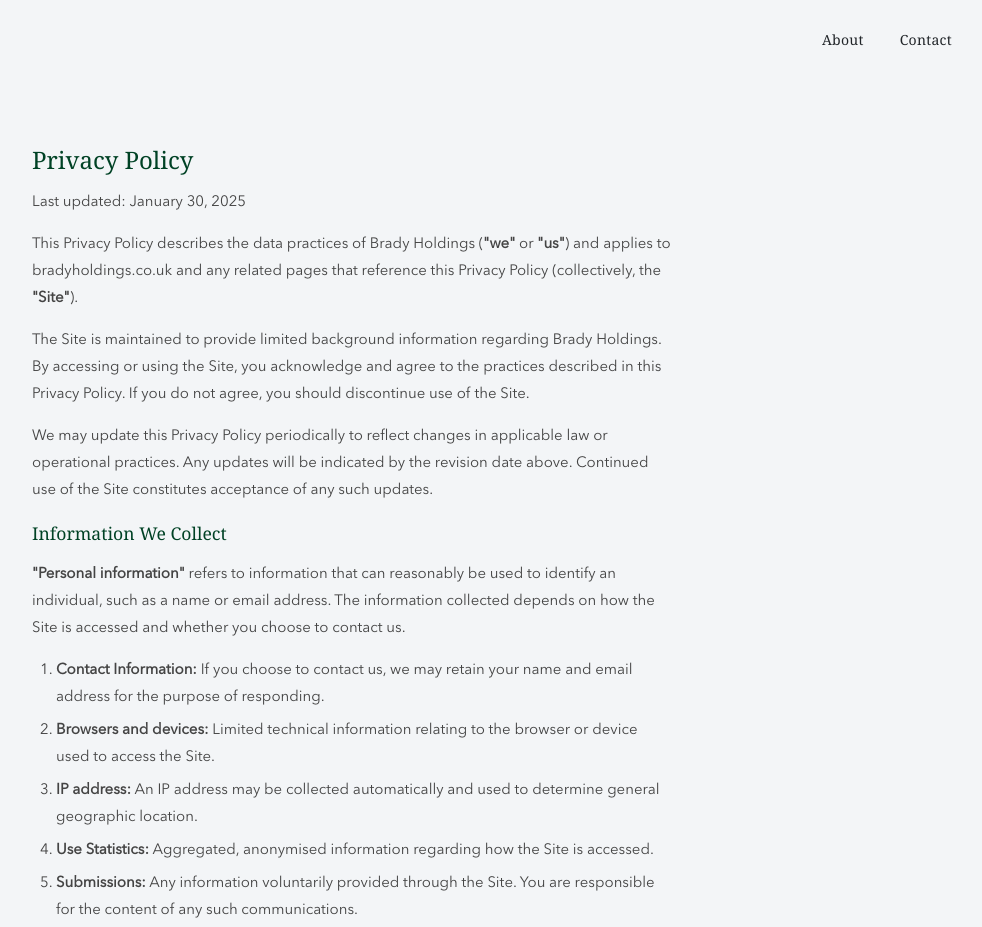
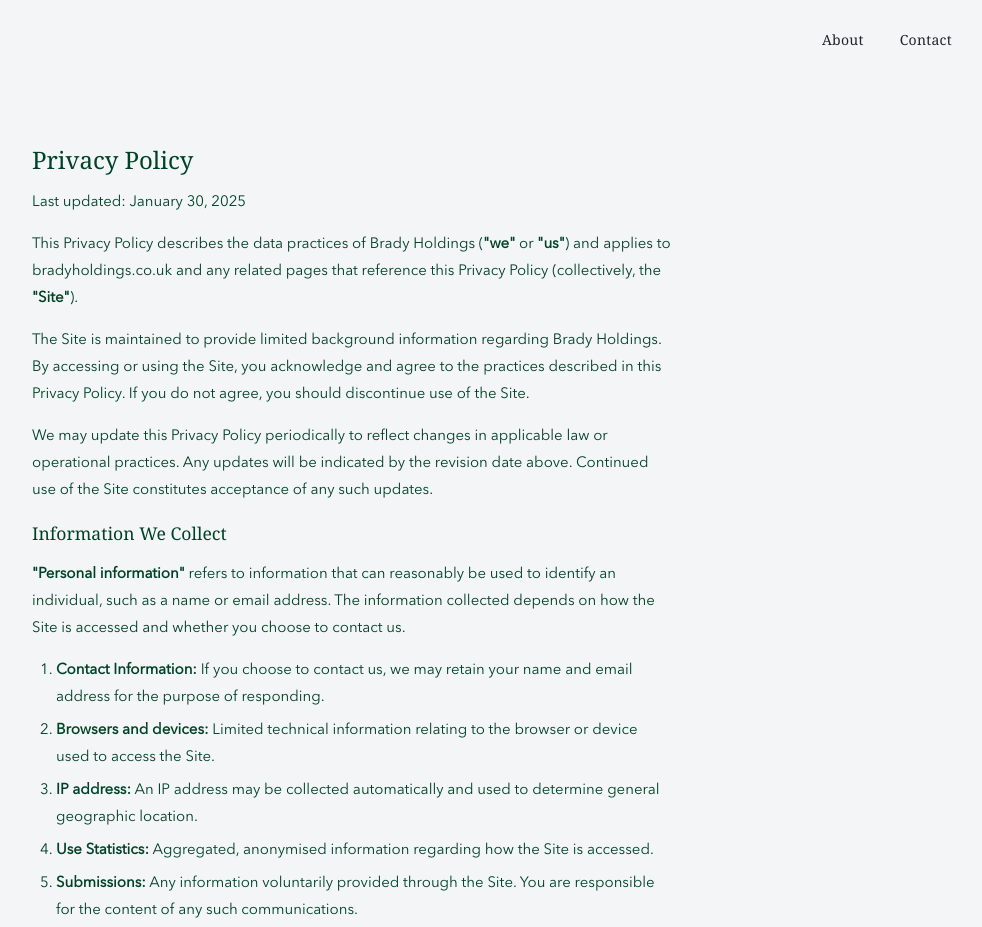
Before and after one commit to Hibernian0000/bradyholdings.co.uk, a plain HTML site: page privacy.html in a window 1280 px wide. Shown: the top 927 px of the page, without its empty margins (288-1270 px from the left). Drawn offline with Linux system fonts and the light colour scheme.

Commit message:
Update style.css

```diff
--- a/style.css
+++ b/style.css
@@ -343,7 +343,7 @@ nav {
 
 .privacy-date {
     font-size: 0.8125rem;
-    color: #999;
+    color: #004225;
     margin-bottom: 56px;
 }
 
@@ -367,7 +367,7 @@ nav {
 .privacy-main p {
     font-size: 0.9375rem;
     line-height: 1.8;
-    color: #444;
+    color: #004225;
     margin-bottom: 1em;
 }
 
@@ -379,7 +379,7 @@ nav {
 .privacy-main li {
     font-size: 0.9375rem;
     line-height: 1.8;
-    color: #444;
+    color: #004225;
     margin-bottom: 0.4em;
 }
 
```
